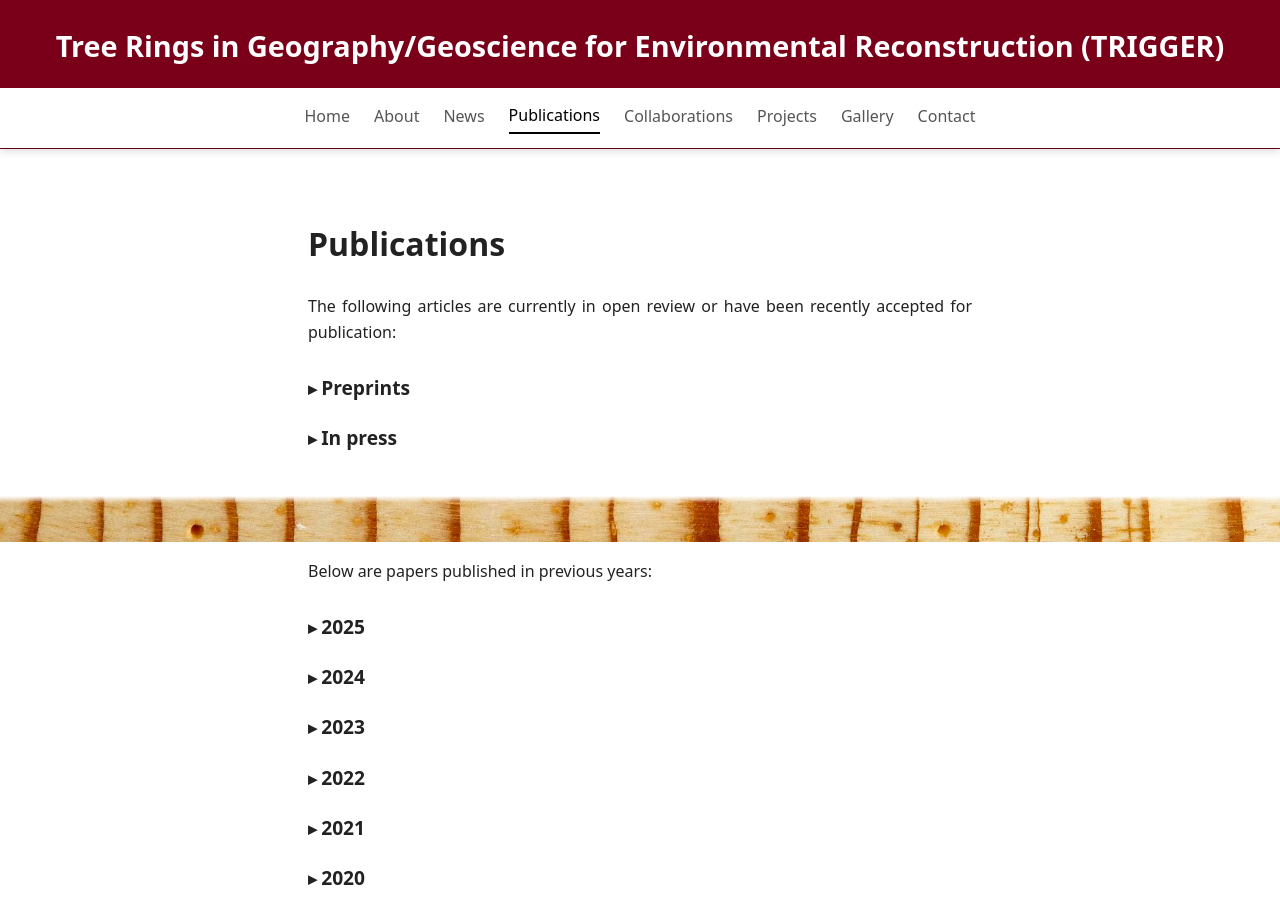
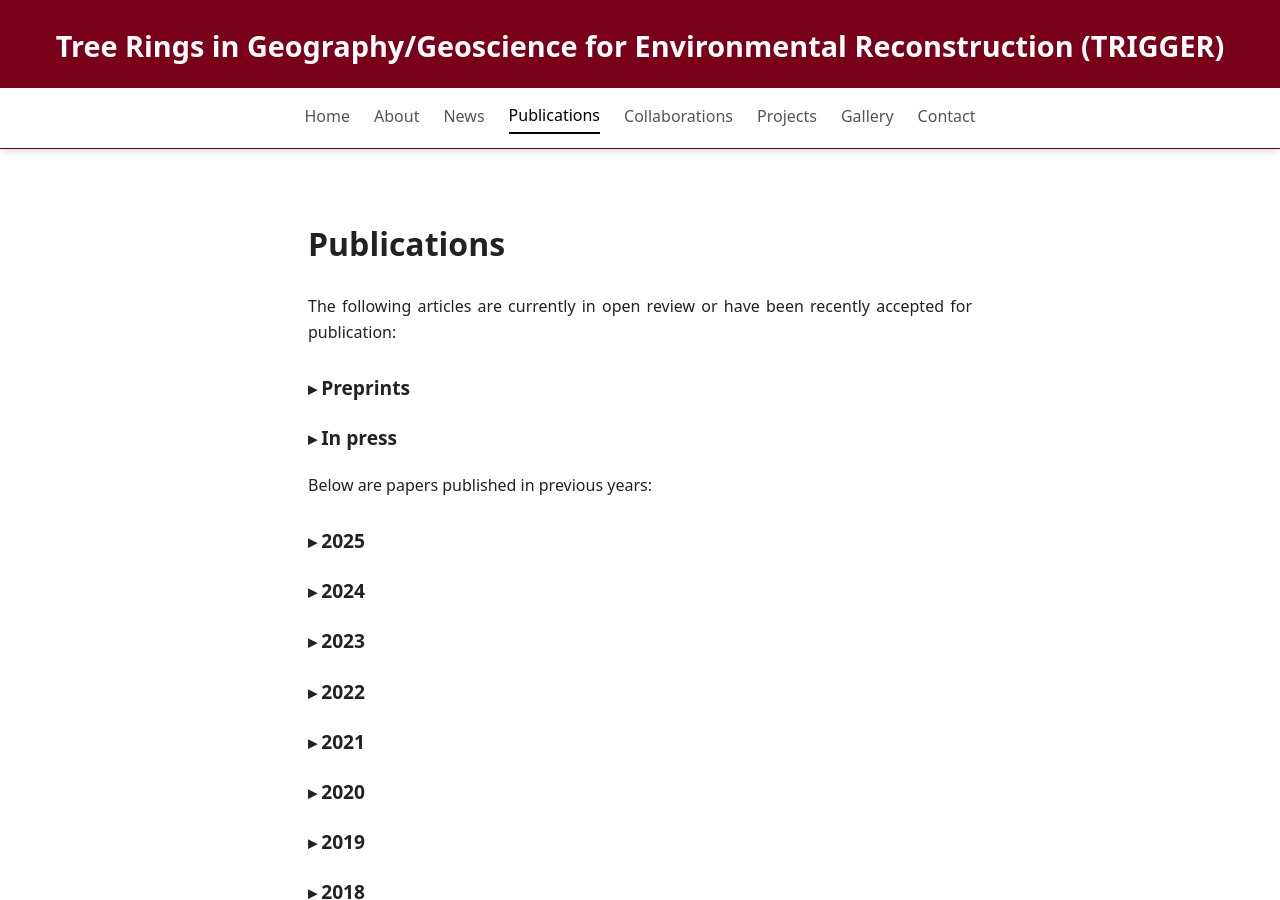
Before and after one commit to mcatorbenson/mcatorbenson.github.io, a Jekyll site: the page built from publications/index.html, in a window 1280 px wide and 900 px high. Built offline with Jekyll 4.4.1, drawn with Linux system fonts in a browser that asks for light colours.

Commit message:
Update index.html

```diff
--- a/publications/index.html
+++ b/publications/index.html
@@ -58,9 +58,7 @@
     <!-- Add more preprints here -->
   </ol>
 </details>
-<div class="full-width-break">
-  <img src="../assets/images/break1.png" alt="">
-</div>
+
 Below are papers published in previous years:
 <br/><br/>
 {% assign total_pubs = site.data.publications | size %}
```
